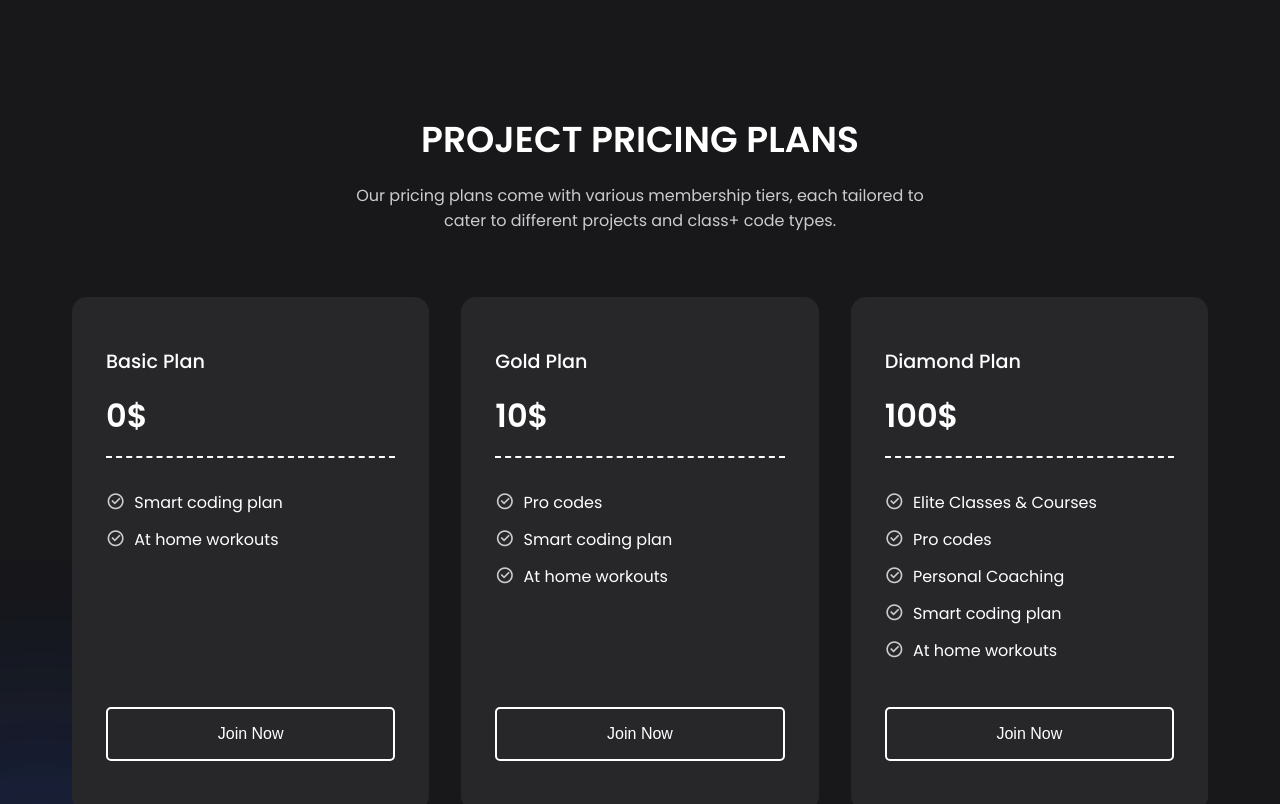
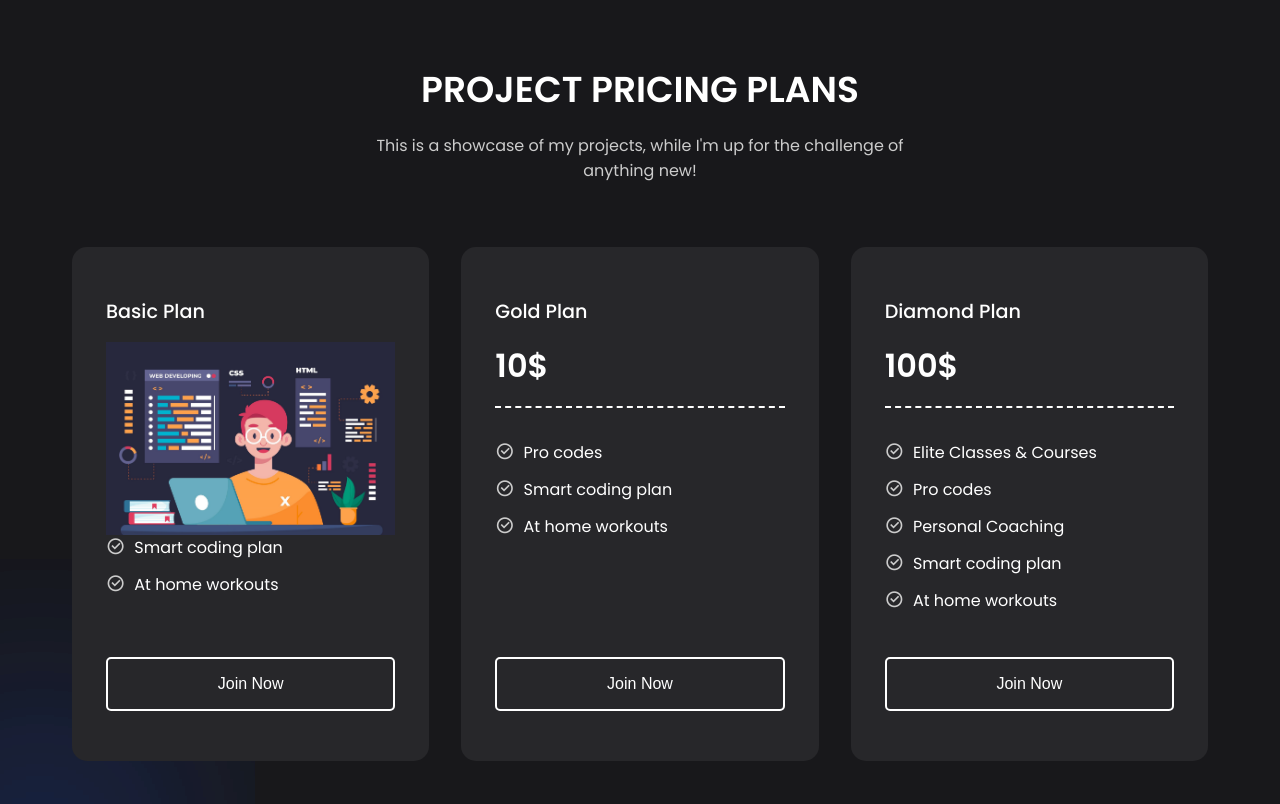
Before and after one commit to s4594749/s4594749.github.io, a plain HTML site: page index.html in a window 1280 px wide. Shown: the part 1220-2024 px from the top of the page. Drawn offline with nearby package versions, Linux system fonts and the light colour scheme.

Commit message:
image_upload

```diff
--- a/index.html
+++ b/index.html
@@ -19,7 +19,6 @@
     </div>
 
       <ul class="nav-links">
-        <li class="link"><a href="#">home</a></li>
         <li  class="link"><a href="Myself">Projects</a></li>
         <li id="link2" class="link"><a href="#">Pricing</a></li>
         <li id="link3" class="link"><a href="#">Contact</a></li>
@@ -35,7 +34,7 @@
       <h1>Hi,I'm<span>Adam</span>,front-end programmer</h1>
 
       <p>
-        Experienced Front-end Developer | IT Support professional skilled in ensuring seamless website functionality and enhancing visual appeal through strategic design elements. Proficient in JavaScript, CSS3, PHP, and Oracle database. Expertise in responsive design and optimizing user experience. Experienced in providing IT support, troubleshooting technical issues, and enhancing operational efficiency.
+        Experienced Front-end Developer | IT Support professional skilled in ensuring seamless website functionality and enhancing visual appeal through strategic design elements. Proficient in JavaScript, CSS3, PHP, and Oracle database. Expertise in responsive design and optimizing user experience.
       </p>
           <a href="Myself.html" target="_blank"><button class="btn"> More about me </button> </a>
 
@@ -87,14 +86,15 @@
 <section class="container">
   <h2 class="header">PROJECT PRICING PLANS</h2>
   <p class="sub-header">
-      Our pricing plans come with various membership tiers, each tailored to cater to different projects and
-      class+ code types.
+    This is a showcase of my projects, while I'm up for the challenge of anything new!
   </p>
   <div class="pricing">
       <div class="card">
           <div class="content">
               <h4>Basic Plan</h4>
-              <h3>0$</h3>
+              <div class="image">
+                <img src="/images/dev.jpeg">
+            </div>
               <p>
                   <i class="ri-checkbox-circle-line"></i>
                   Smart coding plan
```
